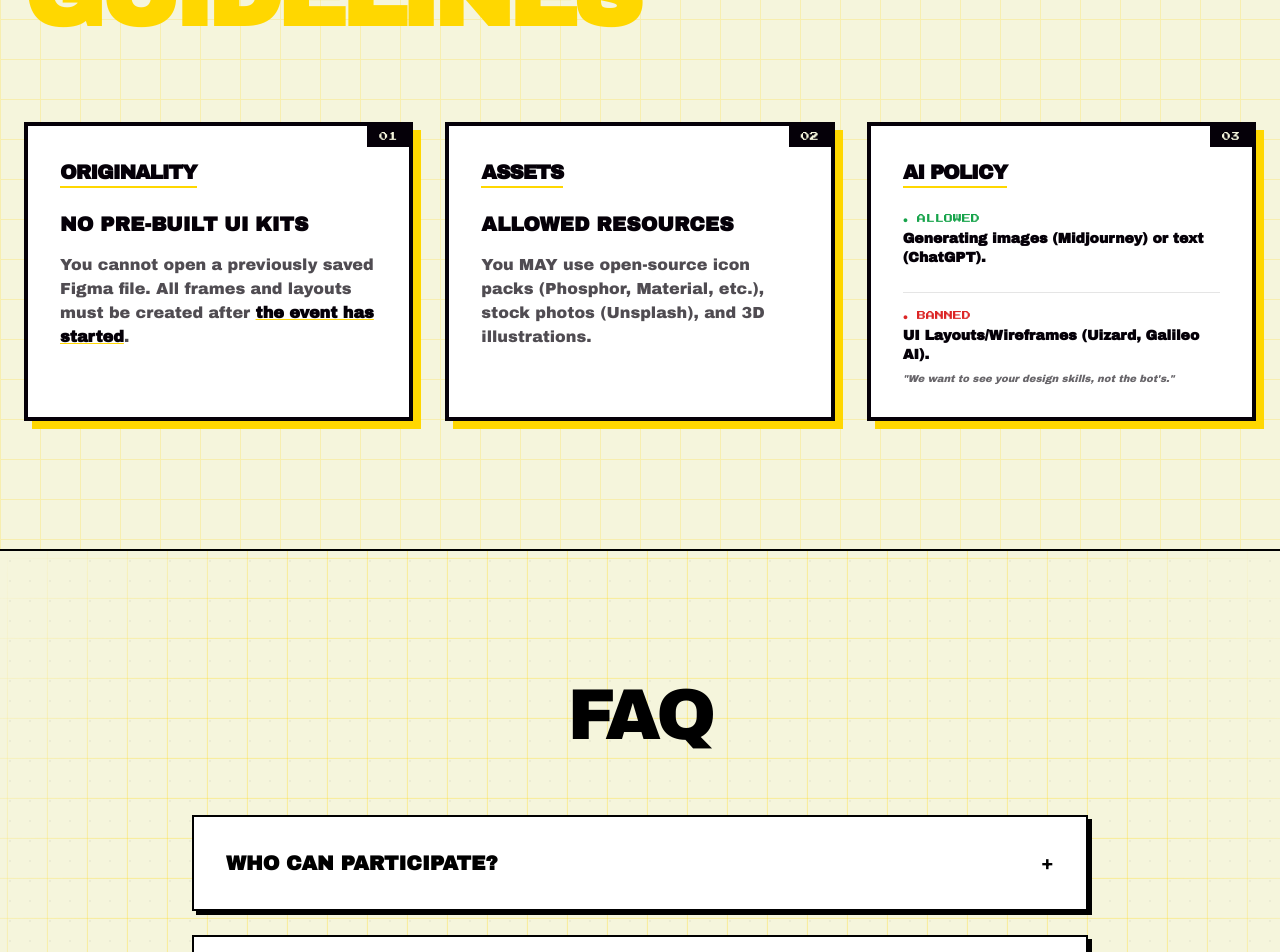
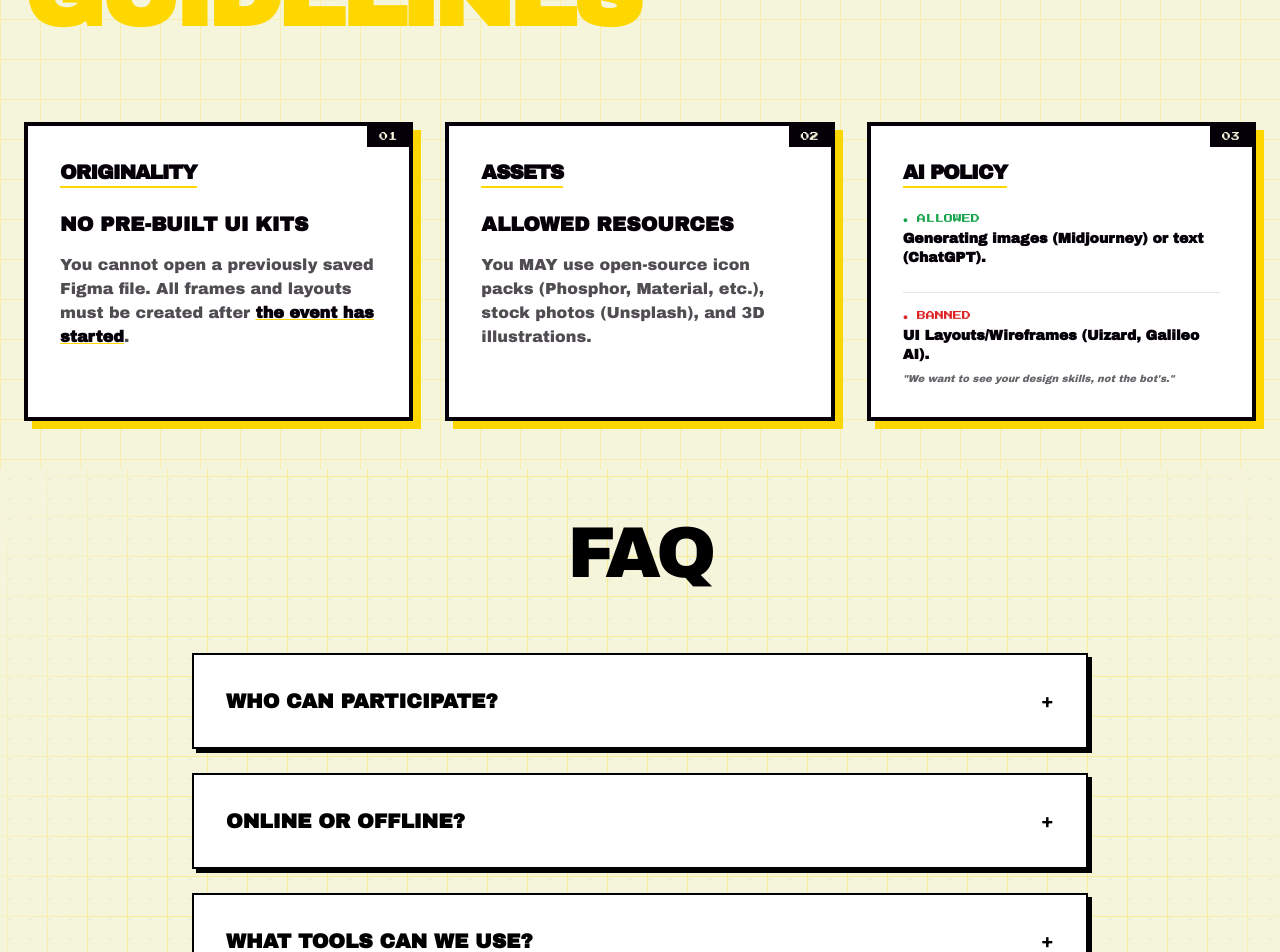
Before and after one commit to Codervrj/pixelverse, a React (Vite) app: page / in a window 1280 px wide. Shown: the part 11048-12000 px from the top of the page. Built offline with nearby package versions, Linux system fonts and the light colour scheme.

Commit message:
faq and guidelines

```diff
--- a/components/Guidelines.tsx
+++ b/components/Guidelines.tsx
@@ -2,7 +2,7 @@ import React from "react";
 
 const Guidelines: React.FC = () => {
   return (
-    <section id="guidelines" className="relative py-32 px-6 bg-[rgb(245,245,220)] text-[#050008] overflow-hidden border-t-2 border-[#050008]">
+    <section id="guidelines" className="relative pt-32 pb-12 px-6 bg-[rgb(245,245,220)] text-[#050008] overflow-hidden border-t-2 border-[#050008]">
 
       {/* YELLOW GRID BACKGROUND */}
       <div
--- a/components/RulesAndFaq.tsx
+++ b/components/RulesAndFaq.tsx
@@ -13,7 +13,7 @@ const RulesAndFaq: React.FC = () => {
   const [open, setOpen] = useState<number | null>(null);
 
   return (
-    <div className="py-32 px-6 md:px-10 bg-[#F5F5DC] text-black border-t-2 border-black relative overflow-hidden">
+    <div className="pt-12 pb-32 px-6 md:px-10 bg-[#F5F5DC] text-black relative overflow-hidden">
       {/* Background dot pattern */}
       <div
         className="absolute inset-0 opacity-[0.04] pointer-events-none"
```
